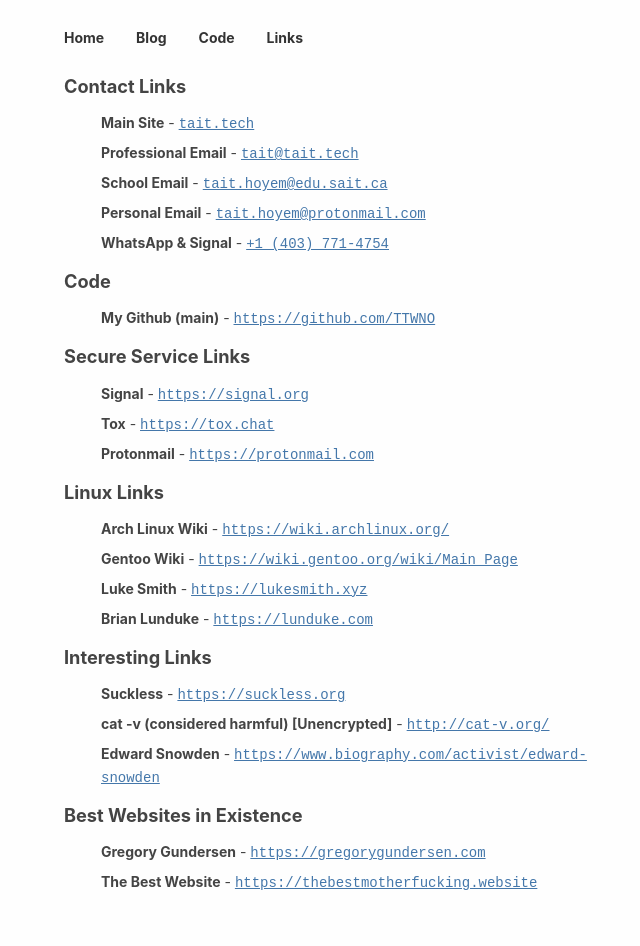
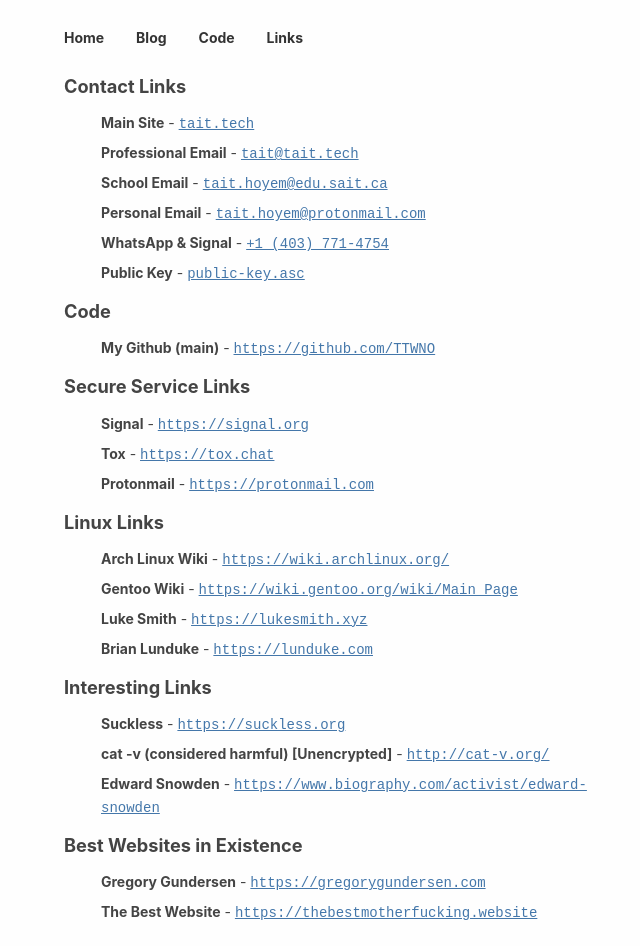
Before and after one commit to TTWNO/tait.tech, a Jekyll site: the page built from links/index.html, in a window 1280 px wide. Shown: the whole page, without its empty margins (276-916 px from the left). Built offline with Jekyll 4.4.1, drawn with Linux system fonts in a browser that asks for light colours; before the commit the page ends 916 px from its top, so only the background shows below that.

Commit message:
Add link to public key

```diff
--- a/_data/links.yml
+++ b/_data/links.yml
@@ -15,6 +15,9 @@
   - name: WhatsApp &amp; Signal
     label: +1 (403) 771-4754
     value: tel:14037714754
+  - name: Public Key
+    label: public-key.asc
+    value: /public-key.asc
 - heading: Code
   values:
     - name: My Github (main)
```
